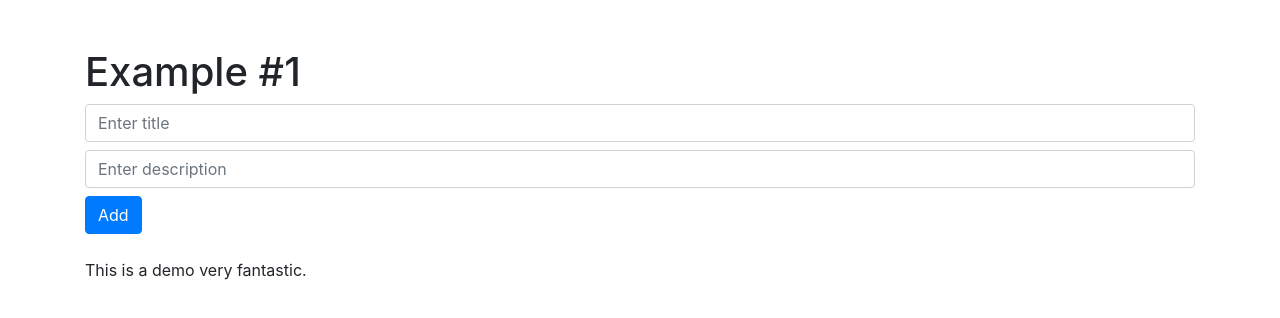
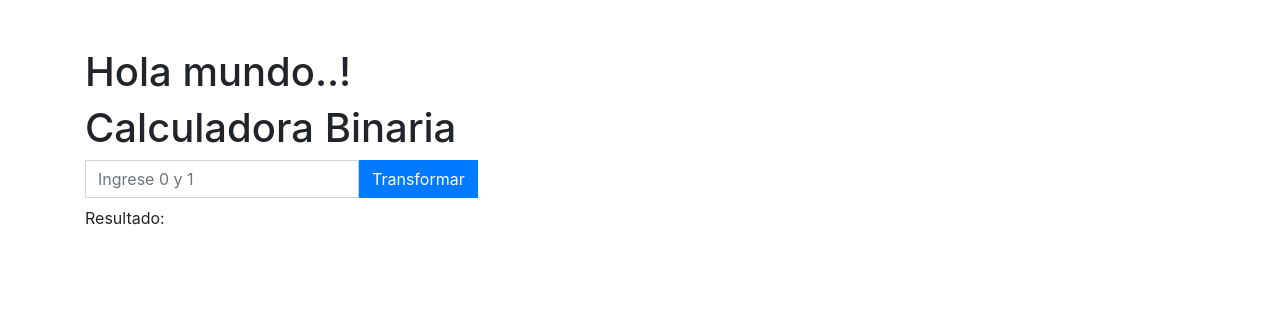
Before and after one commit to moive/react-hooks, a React (Create React App) app: page / in a window 1280 px wide. Shown: the top 318 px of the page. Built offline with nearby package versions, Linux system fonts and the light colour scheme.

Commit message:
example2

```diff
--- a/src/App.js
+++ b/src/App.js
@@ -1,19 +1,21 @@
 import React from 'react';
-import Example1 from './components/Example1';
+// import Example1 from './components/Example1';
 // import Counter from './components/Counter';
 // import ListNumber from './components/ListNumber';
 // import Temperature from './components/temperature';
+import Example2 from './components/Example2';
 import Form from './components/Form';
 
 function App() {
   return (
     <div className="mt-5">
-      {/* <h1>Hola mundo..!</h1>
-      <Counter></Counter>
+      <h1>Hola mundo..!</h1>
+      {/* <Counter></Counter>
       <Temperature />
       <ListNumber />
-	    <Form /> */}
-      <Example1/>
+	    <Form />
+      <Example1/> */}
+      <Example2/>
     </div>
   );
 }
--- /dev/null
+++ b/src/components/Example2.js
@@ -0,0 +1,72 @@
+import React, { Fragment, useState } from 'react'
+import { useForm } from 'react-hook-form'
+
+const Binary = () => {
+    const [Decimal, setDecimal] = useState('');
+    const {register, errors, handleSubmit, setError, clearErrors} = useForm();
+
+    const onSubmit = (data, e) => {
+        // console.log(data)
+
+        if (data.binario.match(/^[0-1]+$/g) === null) {
+            setError(
+                "binario",
+                "notMatch",
+                "Ingrese 0 o 1"
+            );
+            return
+        }else{
+            clearErrors("binario");
+        }
+
+        // Formula:
+        // input = 1 => output = 1 * (2^0) = 1
+        // input = 10 => output = (0 * (2^0)) + (1 * (2^1)) = 2
+        // So we reverse and iterate from the back
+        const reversedBinaryText = data.binario
+            .split('')
+            .map(Number) // Convert to a number from string
+            .reverse()
+
+        // Calculate the result by accumulating previous vaue
+        const result = reversedBinaryText.reduce(
+        (accumulator, currentValue, idx) =>
+            accumulator + currentValue * Math.pow(2, idx)
+        )
+
+        console.log(result)
+        setDecimal(result)
+    }
+
+    return (
+        <Fragment>
+            <h1>Calculadora Binaria</h1>
+            <form className="form-inline" onSubmit={handleSubmit(onSubmit)}>
+                <div className="form-group mb-2">
+                    <input
+                        name="binario"
+                        className="form-control rounded-0"
+                        placeholder="Ingrese 0 y 1"
+                        ref={register(
+                            {
+                                required:{value: true, message: 'Campo obligatorio'}
+                            }
+                        )}
+                    ></input>
+                </div>
+                <div className="form-group mb-2">
+                    <button className="btn btn-primary rounded-0">Transformar</button>
+                </div>
+
+            </form>
+            {errors.binario &&
+                <span className="text-danger text-small d-block mb-2">
+                    {errors.binario.message}
+                </span>
+            }
+            <p>Resultado: {Decimal}</p>
+        </Fragment>
+    );
+}
+
+export default Binary;
```
